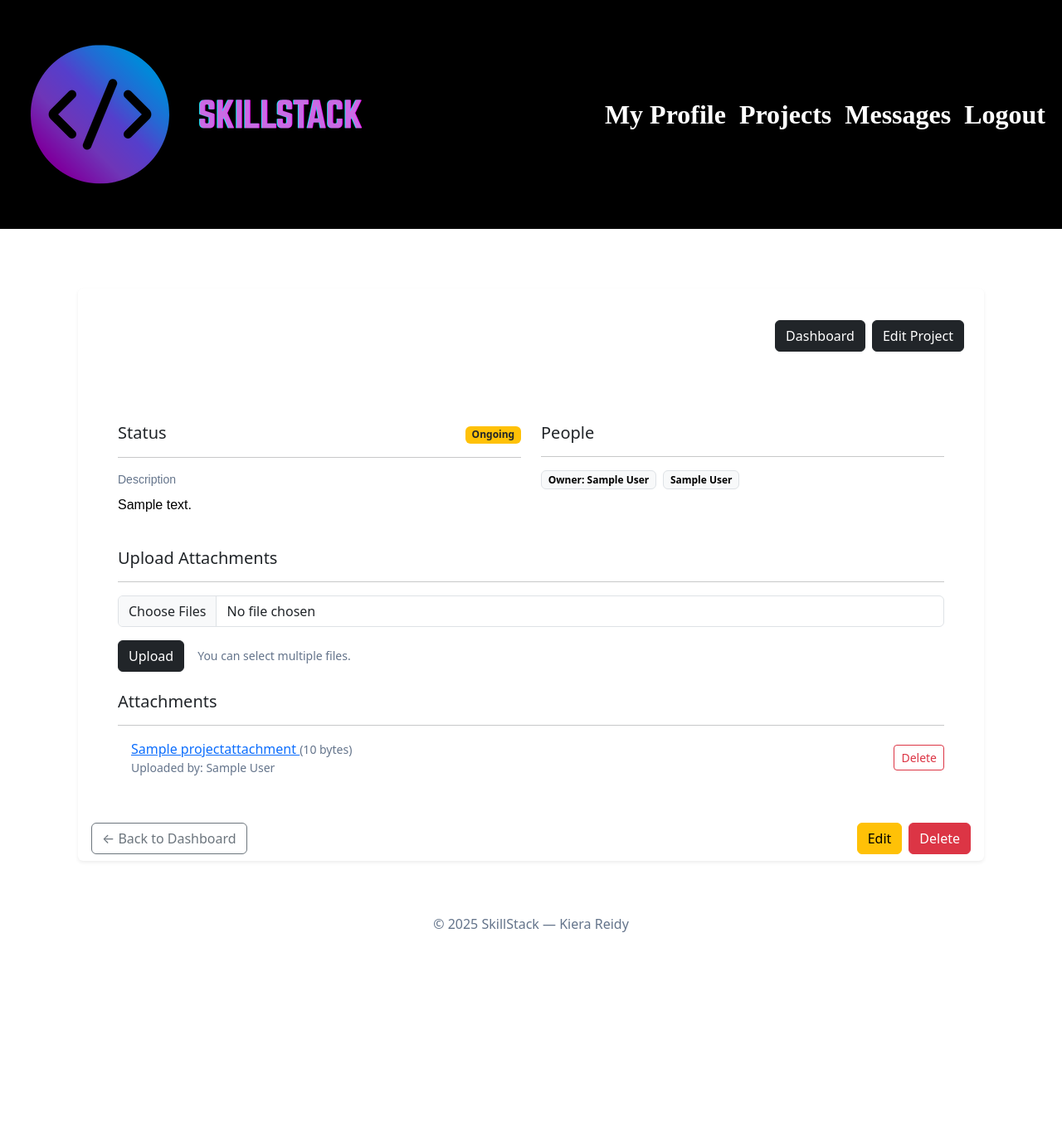
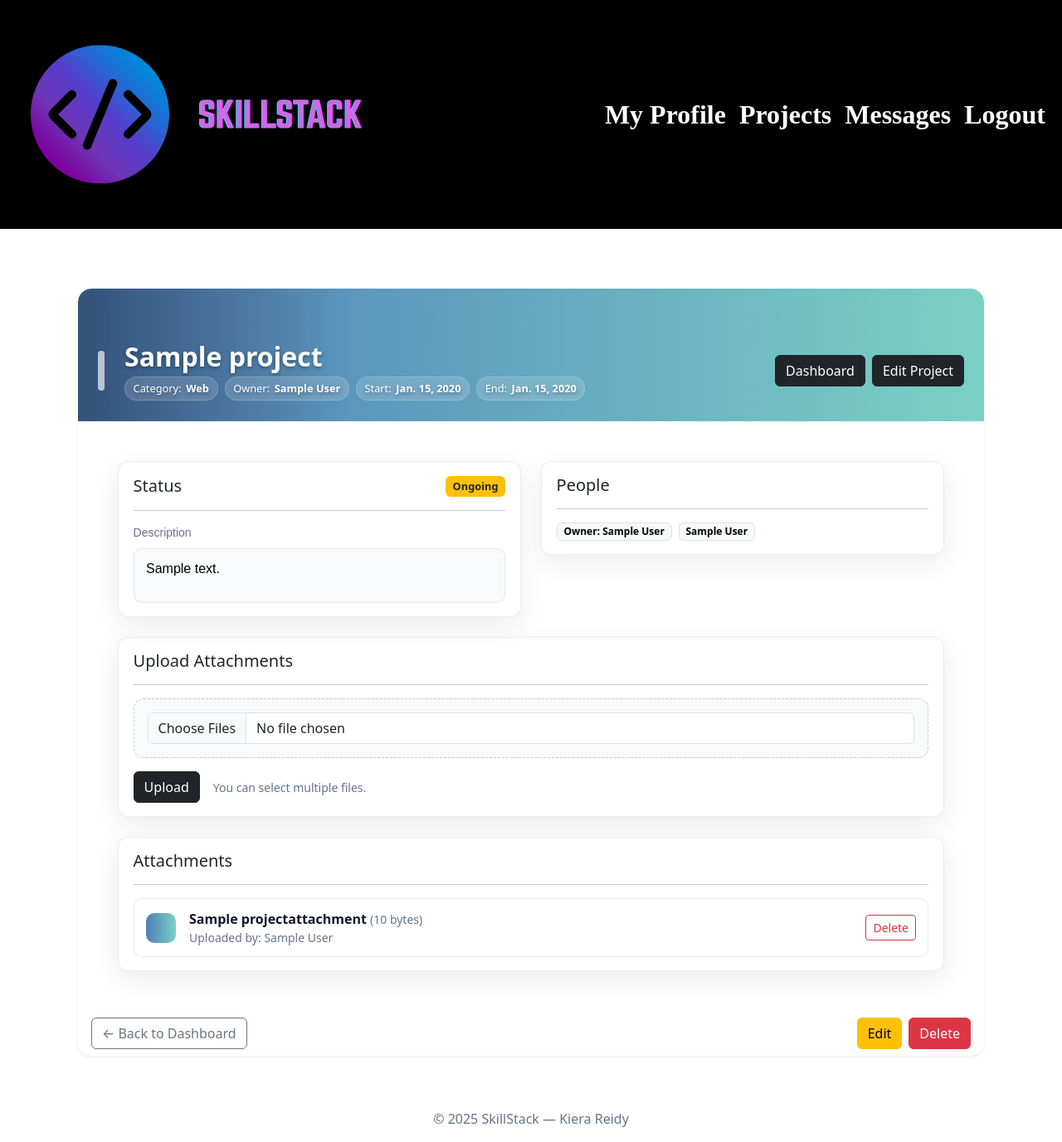
Before and after one commit to KeeLouise/skillstack, a Django app: page /projects/1/ in a window 1280 px wide. Shown: the whole page at 83% size. Before the commit the page ends 1124 px from the top, so only its background shows below. Run offline with Django 5.2, Linux system fonts and the light colour scheme; a user stored in the database is signed in; tables that the repository leaves empty hold one stand-in row (values such as "Sample post"); parts of the project's set-up code (start-up, migrations or seed data) failed here and were passed over; some web fonts are replaced.

Commit message:
Updated CSS. KR 13/08/2025

```diff
--- a/skillstack/static/css/projects.css
+++ b/skillstack/static/css/projects.css
@@ -79,3 +79,105 @@
 .project-status-paused .project-card-header { background: linear-gradient(90deg, #f87171, var(--status-paused)); }
 
 .text-muted { color: var(--proj-muted) !important; }
+
+/*Project detail styling - KR 13/08/20258*/
+
+.project-hero {
+  min-height: 160px;
+  background:
+    linear-gradient(to right, rgba(0,0,0,0.35) 0%, rgba(0,0,0,0) 30%),
+    linear-gradient(90deg, var(--proj-grad-1), var(--proj-grad-2));
+  color: #fff;
+  border-bottom: 1px solid rgba(255,255,255,0.08);
+}
+.project-hero-mark {
+  width: 8px;
+  height: 48px;
+  border-radius: 999px;
+  background: rgba(255,255,255,0.65);
+}
+.project-hero h2,
+.project-hero .meta-chip {
+  text-shadow: 0 2px 4px rgba(0,0,0,0.35);
+}
+
+.meta-chip {
+  display: inline-flex;
+  align-items: center;
+  gap: .35rem;
+  font-size: .8rem;
+  padding: .25rem .6rem;
+  border-radius: 999px;
+  background: rgba(255,255,255,0.15);
+  color: #fff;
+  border: 1px solid rgba(255,255,255,0.18);
+}
+
+.section-card {
+  background: #fff;
+  border: var(--proj-border);
+  border-radius: 12px;
+  padding: 1rem 1.1rem;
+  box-shadow: var(--proj-shadow);
+}
+
+.description-box {
+  border: 1px solid rgba(15,23,42,0.08);
+  background: #f8fafc;
+  border-radius: 10px;
+  padding: .75rem .9rem;
+  color: #0f172a;
+}
+
+.upload-dropzone {
+  border: 1px dashed rgba(15, 23, 42, 0.2);
+  border-radius: 12px;
+  background: #f8fafc;
+  padding: 1rem;
+}
+.upload-dropzone input[type="file"] {
+  display: block;
+}
+
+.attachment-list {
+  display: grid;
+  gap: .75rem;
+}
+.attachment-item {
+  border: 1px solid rgba(15, 23, 42, 0.08);
+  border-radius: 10px;
+  background: #fff;
+  padding: .75rem .9rem;
+  transition: transform .12s ease, box-shadow .12s ease, border-color .12s ease;
+}
+.attachment-item:hover {
+  transform: translateY(-2px);
+  box-shadow: var(--proj-hover-shadow);
+  border-color: rgba(15, 23, 42, 0.16);
+}
+.file-pill {
+  width: 36px;
+  height: 36px;
+  border-radius: 10px;
+  background: linear-gradient(90deg, var(--proj-grad-1), var(--proj-grad-2));
+  flex-shrink: 0;
+}
+.attachment-link {
+  font-weight: 600;
+  color: var(--proj-text);
+  text-decoration: none;
+}
+.attachment-link:hover { text-decoration: underline; }
+
+.project-status-badge {
+  font-size: .8rem;
+  padding: .4rem .55rem;
+}
+
+.card.shadow-sm.border-0.overflow-hidden.project-detail {
+  border-radius: 16px;
+}
+.project-hero {
+  border-top-left-radius: 16px;
+  border-top-right-radius: 16px;
+}
```
